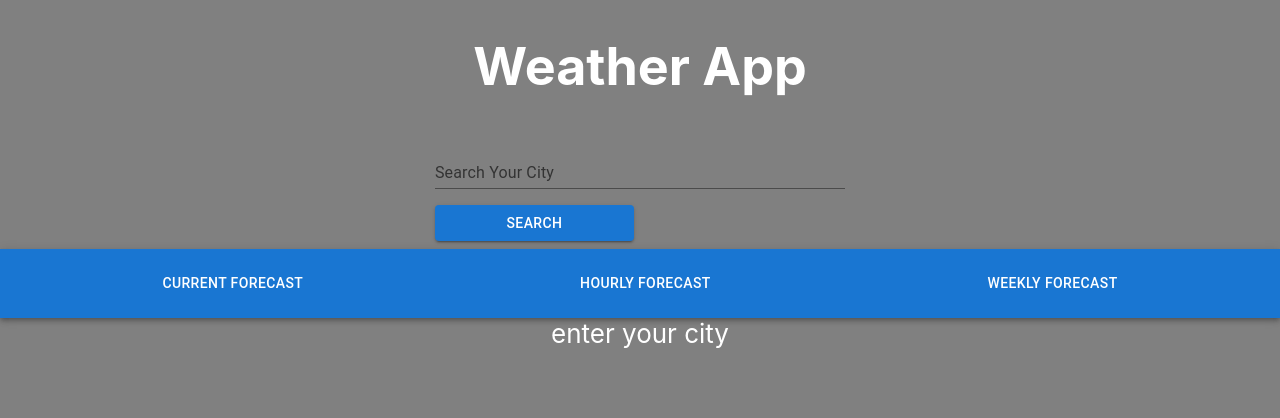
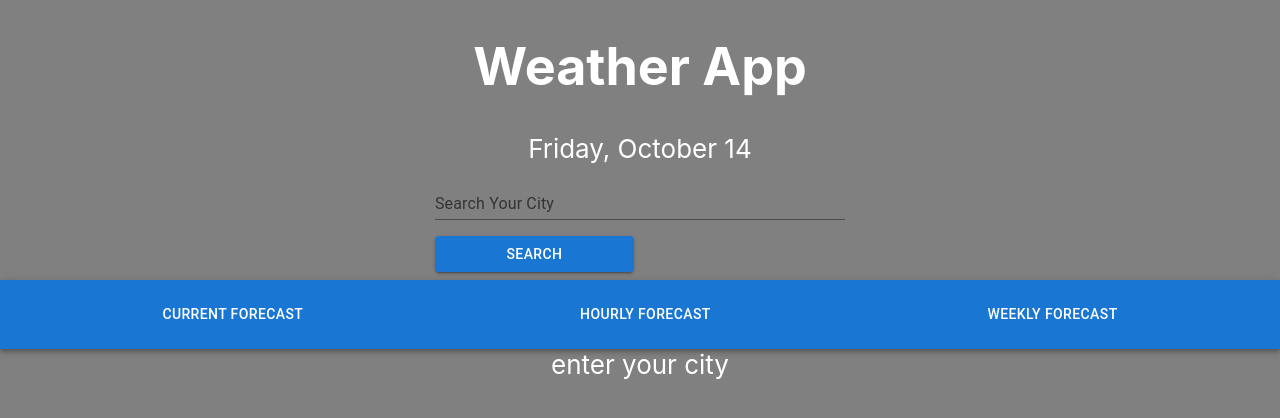
Before and after one commit to dev-dominick/react-weather-app, a React (Create React App) app: page / in a window 1280 px wide. Shown: the top 418 px of the page. Built offline with nearby package versions, Linux system fonts and the light colour scheme; no server answers.

Commit message:
added day and month array to dispaly

```diff
--- a/src/components/FetchWeather.js
+++ b/src/components/FetchWeather.js
@@ -3,6 +3,31 @@ import * as api from '../apiScript/weatherAPI';
 import '../styles/fetchWeather.css'
 import SearchField from './SearchField';
 import DisplayOptions from '../components/DisplayOptions'
+
+const HH_MM = {hour: '2-digit', minute: '2-digit' }
+const HH = {hour: '2-digit' }
+
+const months = [
+    'January',
+    'February',
+    'March',
+    'April',
+    'May',
+    'June',
+    'July',
+    'August',
+    'September',
+    'October',
+    'November',
+    'December',
+]
+
+const days = ['Sunday', 'Monday', 'Tuesday', 'Wednesday', 'Thursday', 'Friday', 'Saturday']
+const currentDate = new Date()
+const date = `${days[currentDate.getDay()]}, ${months[currentDate.getMonth()]
+} ${currentDate.getDate()} `;
+
+
 
 export default function FetchWeather() {
     const [state, setState] = useState({
@@ -36,6 +61,12 @@ export default function FetchWeather() {
         const hourlyData = inputsWeather.hourly;
         const weeklyData = inputsWeather.daily
 
+
+        const sunset = new Date(currentData.sunset * 1000).toLocaleTimeString('en-US', HH_MM)
+        const sunrise = new Date(currentData.sunrise * 1000).toLocaleTimeString('en-US', HH_MM)
+
+
+
         const current = {
             city: userInputAndCoords.name,
             state: userInputAndCoords.state,
@@ -45,13 +76,16 @@ export default function FetchWeather() {
             main: currentData.weather[0].main,
             weatherDescription: currentData.weather[0].description,
             icon: currentData.weather[0].icon,
+            sunrise,
+            sunset
         };
 
-        console.log(current);
 
         const hourlyWeather = hourlyData.map((data, index) => {
+            const dateHourlyInfo = new Date(data.dt * 1000).toLocaleTimeString('en-US', HH)
             return {
                 key: index,
+                dateHourlyInfo,
                 tempurature: data.temp,
                 realFeel: data.feels_like,
                 main: data.weather[0].main,
@@ -59,13 +93,18 @@ export default function FetchWeather() {
                 icon: data.weather[0].icon
 
             }
+
         })
 
         console.log(hourlyWeather);
 
         const weeklyWeather = weeklyData.map((data, index) => {
+            const dateWeekInfo = new Date(data.dt * 1000);
+            const dateWeekDay = `${days[dateWeekInfo.getDay()]}, ${months[dateWeekInfo.getMonth()]
+            } ${dateWeekInfo.getDate()} `;
             return {
                 key: index,
+                dateWeekDay,
                 highTemp: data.temp.max,
                 lowTemp: data.temp.min,
                 main: data.weather[0].main,
@@ -74,9 +113,7 @@ export default function FetchWeather() {
 
             }
         })
-
         console.log(weeklyWeather);
-
         setState({
             ...state,
             current,
@@ -85,9 +122,10 @@ export default function FetchWeather() {
             loading: false,
             error: false,
         })
-
         setTab("Current Forecast")
     };
+
+
 
 
     const handleInputSubmit = e => {
@@ -108,9 +146,11 @@ export default function FetchWeather() {
 
 
 
+
+
     return (
         <div className='fetching-weather'>
-
+            { date }
             <div className='input-search'>
                 < SearchField
                     value={state.value}
@@ -121,7 +161,7 @@ export default function FetchWeather() {
                 />
 
                 < DisplayOptions
-                    today={state.current}
+                    today={state.current} time={date}
                     hourly={state.hourlyWeather}
                     weekly={state.weeklyWeather}
                     tabState={tab}
```
